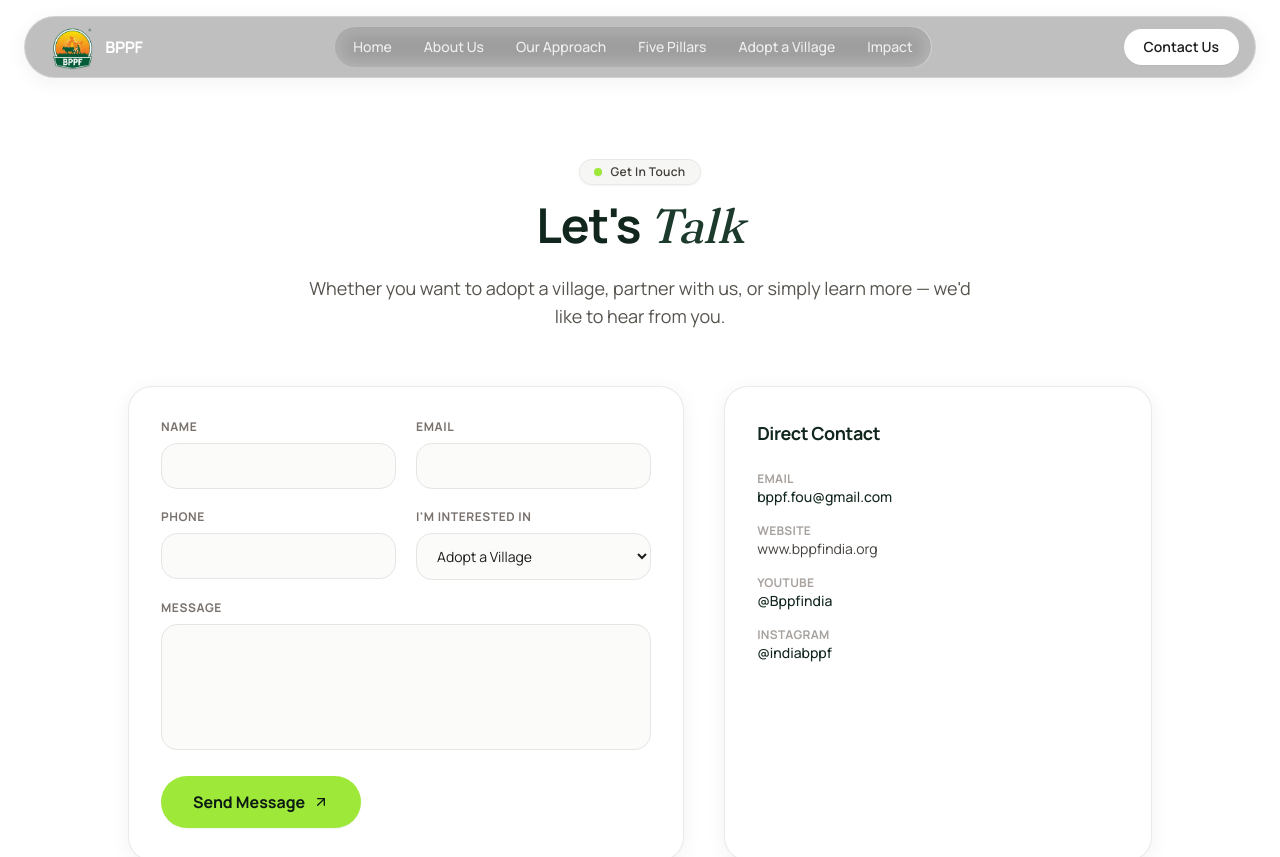
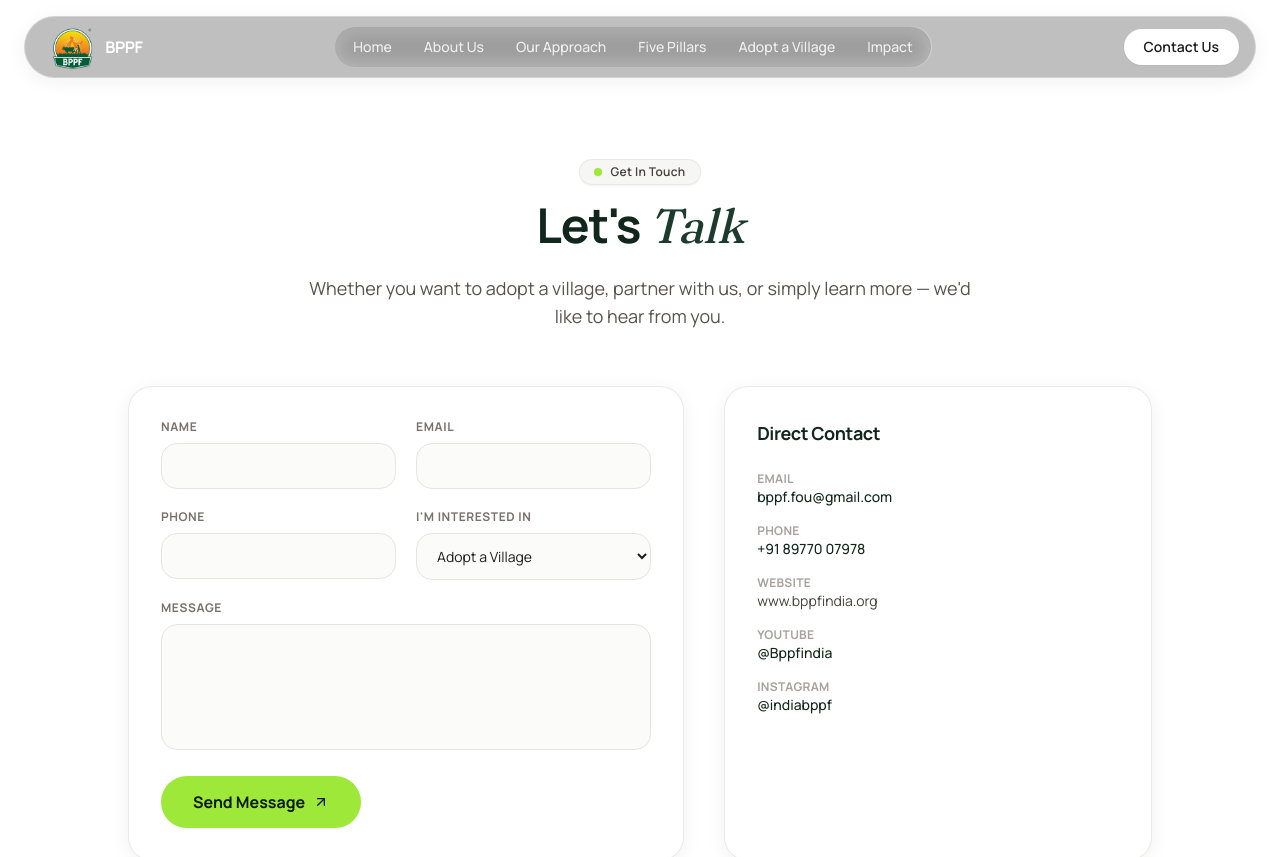
Before and after one commit to Anirudh-98/bbpf, a Next.js app: page /contact in a window 1280 px wide. Shown: the top 857 px of the page. Built offline with nearby package versions, Linux system fonts and the light colour scheme.

Commit message:
Add contact number to Contact Us page, remove reveal from ticker strip, and comment out footer terms/privacy

```diff
--- a/src/app/contact/page.tsx
+++ b/src/app/contact/page.tsx
@@ -42,6 +42,17 @@ export default function ContactPage() {
                   className="font-medium text-forest hover:text-forest-light"
                 >
                   {contactInfo.email}
+                </a>
+              </div>
+              <div>
+                <p className="text-xs font-bold uppercase tracking-wide text-stone-400">
+                  Phone
+                </p>
+                <a
+                  href={`tel:${contactInfo.phone}`}
+                  className="font-medium text-forest hover:text-forest-light"
+                >
+                  {contactInfo.phoneDisplay}
                 </a>
               </div>
               <div>
--- a/src/app/page.tsx
+++ b/src/app/page.tsx
@@ -66,7 +66,7 @@ export default function HomePage() {
 
       {/* Micro-Trust Ticker Strip */}
       <div className="border-b border-stone-200/80 bg-stone-100/70 py-4">
-        <Reveal className="container-content flex flex-wrap items-center justify-between gap-4 text-xs font-semibold text-stone-600">
+        <div className="container-content flex flex-wrap items-center justify-between gap-4 text-xs font-semibold text-stone-600">
           <span className="text-stone-400 uppercase tracking-wider text-[11px]">
             Trusted by 120+ villages across India
           </span>
@@ -88,7 +88,7 @@ export default function HomePage() {
               Zero Chemical Agriculture
             </span>
           </div>
-        </Reveal>
+        </div>
       </div>
 
       {/* The Core Idea / Statement with Inline Photo Badge */}
--- a/src/components/Footer.tsx
+++ b/src/components/Footer.tsx
@@ -231,6 +231,7 @@ export default function Footer() {
           <div className="mt-10 sm:mt-12 flex flex-col items-center gap-4 border-t border-stone-200/80 pt-6 text-center text-xs text-stone-500 sm:flex-row sm:justify-between sm:text-left">
             <p>© {new Date().getFullYear()} Bharathiya Parampara Prathistan Foundation. All rights reserved.</p>
             <div className="flex flex-wrap items-center justify-center gap-x-3 gap-y-2 text-stone-500">
+              {/* Terms of Service & Privacy Policy commented out for now until dedicated pages are published
               <Link href="/transparency" className="whitespace-nowrap hover:text-forest transition-colors">
                 Terms of Service
               </Link>
@@ -239,6 +240,7 @@ export default function Footer() {
                 Privacy Policy
               </Link>
               <span className="hidden sm:inline">•</span>
+              */}
               <span className="whitespace-nowrap">CIN: {contactInfo.cin}</span>
             </div>
           </div>
--- a/src/data/site.ts
+++ b/src/data/site.ts
@@ -41,8 +41,12 @@ export const contactInfo: {
   cin: string;
   /** WhatsApp chat number: country code + number, digits only (wa.me format). */
   whatsappNumber: string;
+  phone: string;
+  phoneDisplay: string;
 } = {
   email: "bppf.fou@gmail.com",
+  phone: "+918977007978",
+  phoneDisplay: "+91 89770 07978",
   website: "www.bppfindia.org",
   youtube: { label: "@Bppfindia", href: "https://www.youtube.com/@Bppfindia" },
   instagram: { label: "@indiabppf", href: "https://www.instagram.com/indiabppf" },
```
